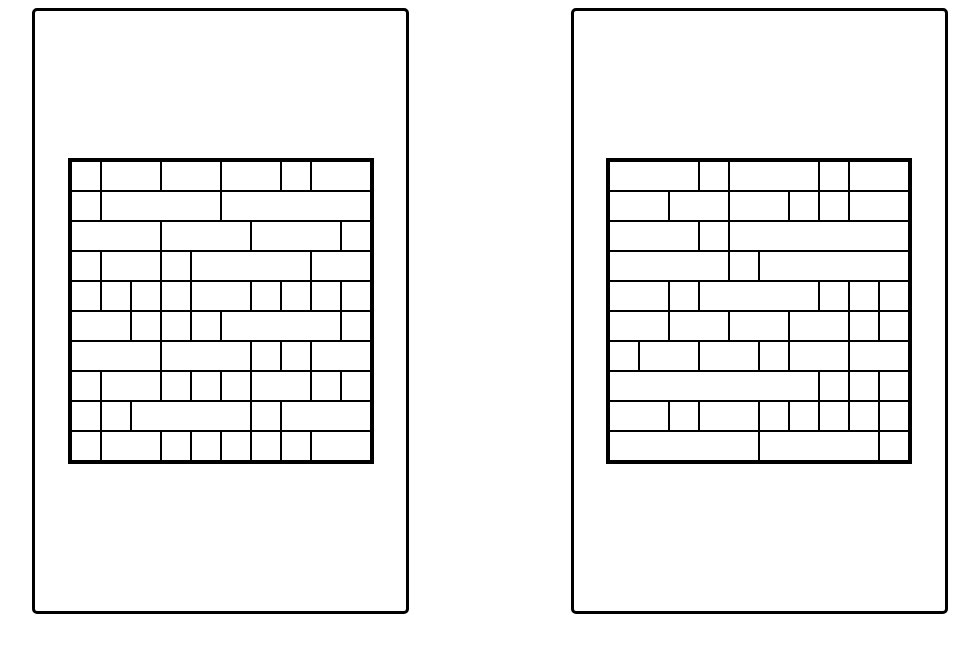
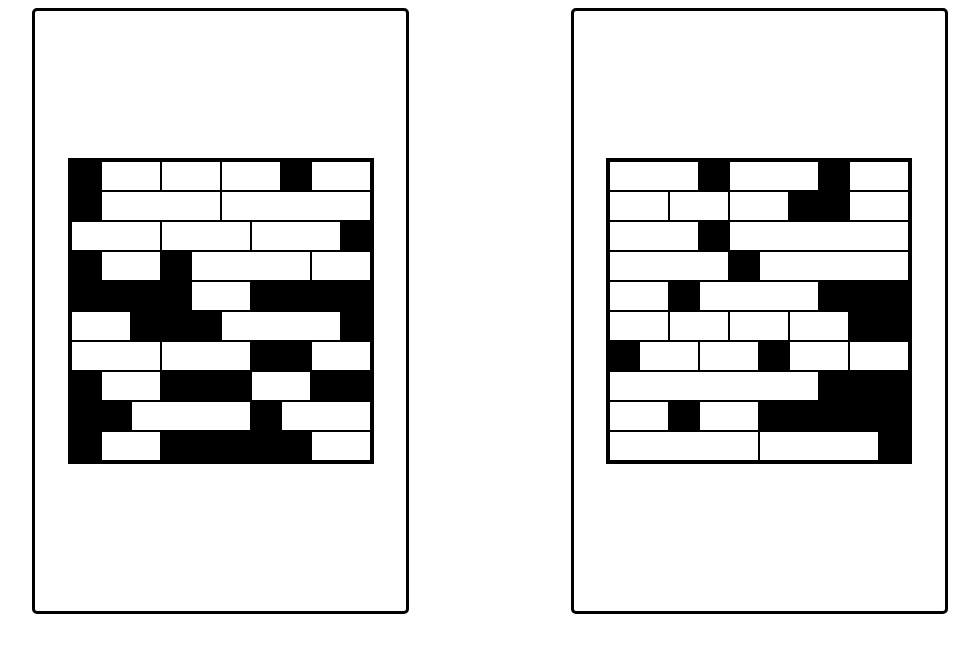
Before and after one commit to Kadika38/Movement, a React (Create React App) app in the folder client/: page / in a window 1280 px wide. Shown: the top 652 px of the page, without its empty margins (150-1129 px from the left). Built offline with nearby package versions, Linux system fonts and the light colour scheme.

Commit message:
added black background to 1x1 squares on board

```diff
--- a/client/src/components/Board/components/Square/Square.js
+++ b/client/src/components/Board/components/Square/Square.js
@@ -5,8 +5,10 @@ export default function Square(props) {
     const width = 30 - (props.left ? 1 : 0) - (props.right ? 1 : 0);
     const height = 30 - (props.top ? 1 : 0) - (props.bottom ? 1 : 0);
 
+    const singular = (props.left && props.right && props.top && props.bottom);
+
     return (
-        <div style={{borderLeft:(props.left ? "solid" : "none"), borderTop:(props.top ? "solid" : "none"), borderRight:(props.right ? "solid" : "none"), borderBottom:(props.bottom ? "solid" : "none"), borderWidth:"1px", width:(width === 30 ? "30px" : (width === 29 ? "29px" : "28px")), height:(height === 30 ? "30px" : (height === 29 ? "29px" : "28px"))}}>
+        <div style={{borderLeft:(props.left ? "solid" : "none"), borderTop:(props.top ? "solid" : "none"), borderRight:(props.right ? "solid" : "none"), borderBottom:(props.bottom ? "solid" : "none"), borderWidth:"1px", width:(width === 30 ? "30px" : (width === 29 ? "29px" : "28px")), height:(height === 30 ? "30px" : (height === 29 ? "29px" : "28px")), backgroundColor:(singular ? "black" : "white")}}>
 
         </div>
     );
```
